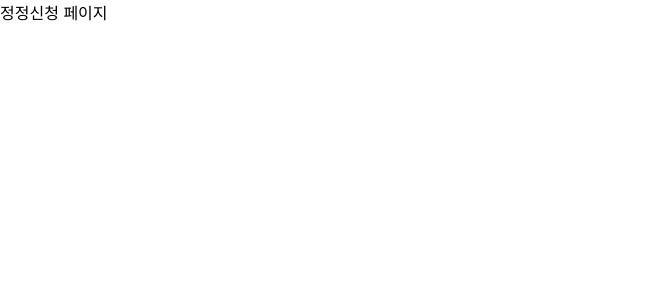
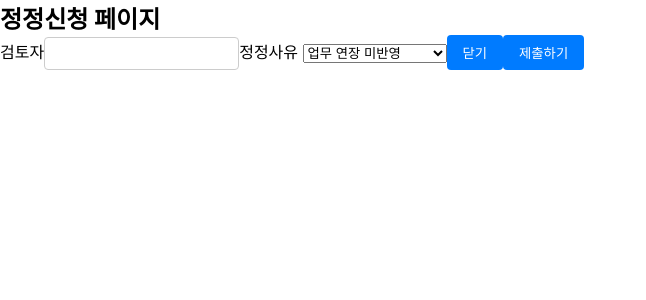
Before and after one commit to ohhhInFastcampus/toyproject2, a Next.js app: page /request in a window 1280 px wide. Shown: the top 300 px of the page, without its empty margins (0-646 px from the left). Built offline with nearby package versions, Linux system fonts and the light colour scheme.

Commit message:
TP-15 #in-progress #comment 정정사유 추가

```diff
--- a/src/app/request/page.tsx
+++ b/src/app/request/page.tsx
@@ -1,4 +1,24 @@
+"use client";
+import Button from "@/components/Button";
+import Input from "@/components/Input";
+
 const RequestPage = () => {
-  return <div>정정신청 페이지</div>;
+  return (
+    <div>
+      <h2>정정신청 페이지</h2>
+      <form>
+        <label> 검토자</label>
+        <Input id="reason" type="text" />
+        <label>정정사유 </label>
+        <select name="color">
+          <option value="overtime">업무 연장 미반영</option>
+          <option value="unpaid_leave">무급 휴가 사용 미반영</option>
+          <option value="holiday_work">휴일 근무 미반영</option>
+        </select>
+        <Button type="button">닫기</Button>
+        <Button type="submit">제출하기</Button>
+      </form>
+    </div>
+  );
 };
 export default RequestPage;
```
